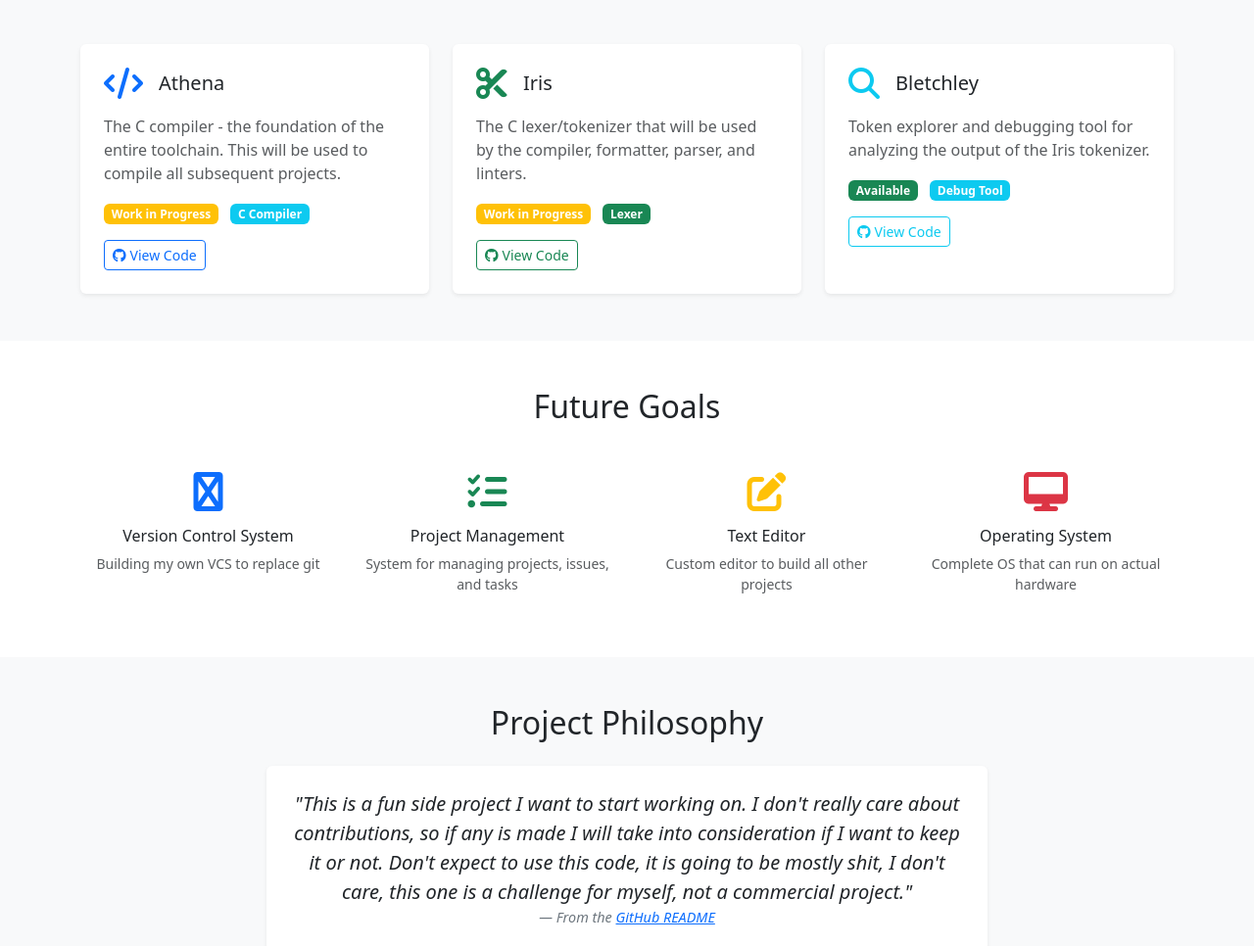
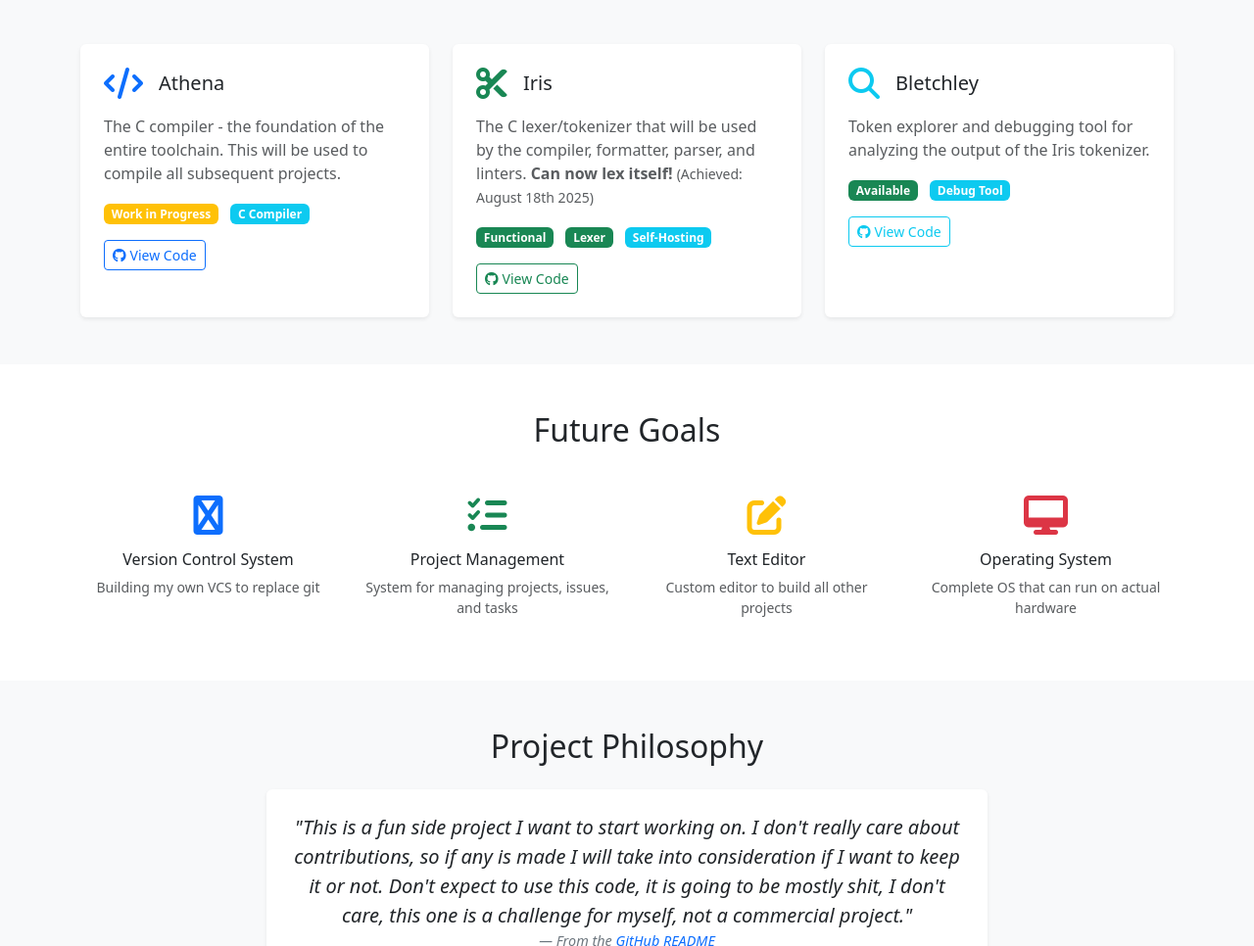
Before and after one commit to Gustrb/gustrb-site, a plain HTML site: page pages/projects/roots-toolchain.html in a window 1280 px wide. Shown: the part 983-1949 px from the top of the page at 98% size. Drawn offline with nearby package versions, Linux system fonts and the light colour scheme.

Commit message:
chore: added milestone

```diff
--- a/pages/projects/roots-toolchain.html
+++ b/pages/projects/roots-toolchain.html
@@ -115,10 +115,11 @@
                                 <i class="fas fa-cut fs-2 text-success me-3"></i>
                                 <h5 class="card-title mb-0">Iris</h5>
                             </div>
-                            <p class="card-text text-muted mb-3">The C lexer/tokenizer that will be used by the compiler, formatter, parser, and linters.</p>
+                            <p class="card-text text-muted mb-3">The C lexer/tokenizer that will be used by the compiler, formatter, parser, and linters. <strong>Can now lex itself!</strong> <small class="text-muted">(Achieved: August 18th 2025)</small></p>
                             <div class="mb-3">
-                                <span class="badge bg-warning">Work in Progress</span>
+                                <span class="badge bg-success">Functional</span>
                                 <span class="badge bg-success ms-2">Lexer</span>
+                                <span class="badge bg-info ms-2">Self-Hosting</span>
                             </div>
                             <a href="https://github.com/Gustrb/roots-toolchain/tree/main/iris" class="btn btn-outline-success btn-sm" target="_blank">
                                 <i class="fab fa-github me-1"></i>View Code
```
